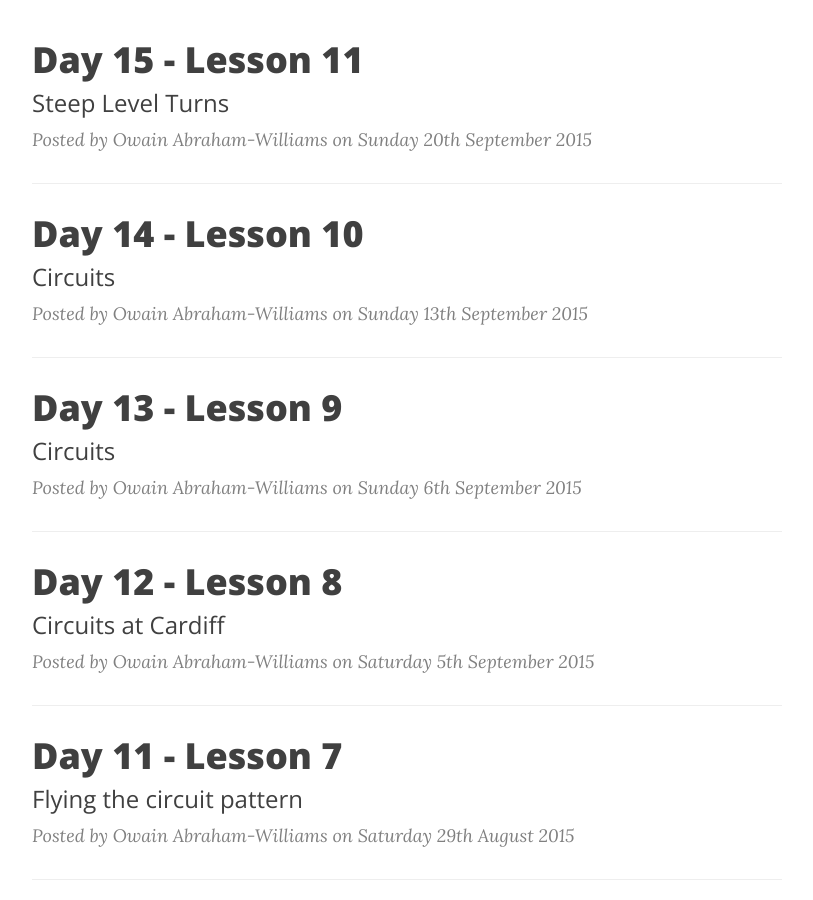
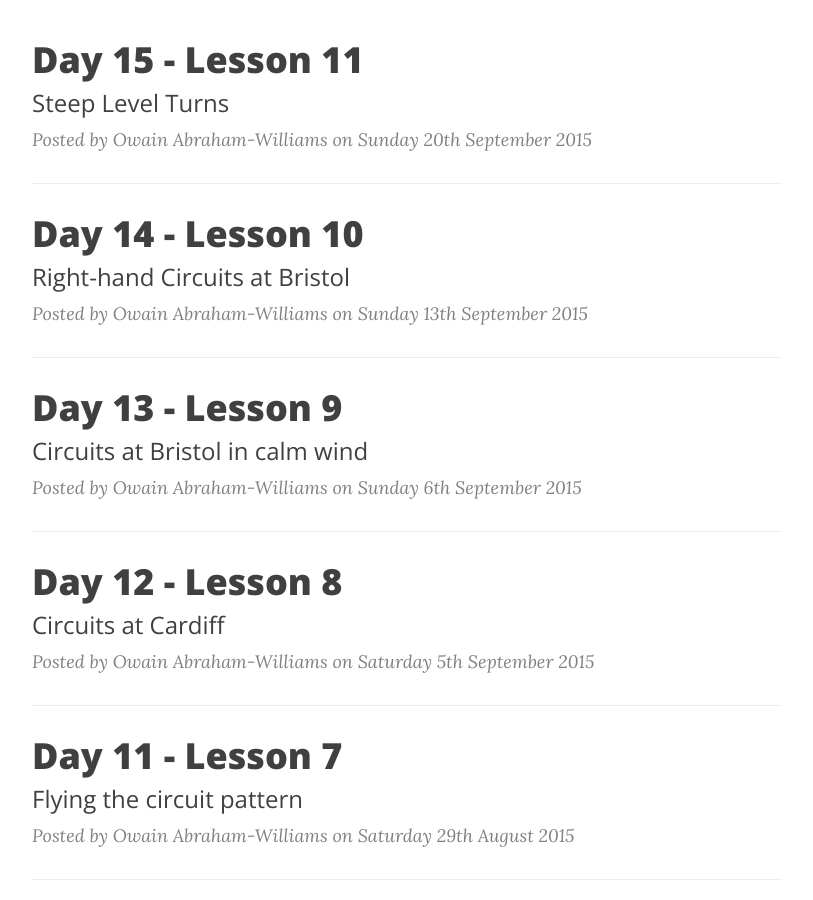
Before and after one commit to AnturGyffrous/hedfan.uk, a Jekyll site: the page built from index.html, in a window 1280 px wide and 900 px high, scrolled down 488 px. Shown: the whole window, without its empty margins (233-1046 px from the left). Built offline with Jekyll 4.4.1, drawn with Linux system fonts in a browser that asks for light colours; nearby versions of some CDN libraries; the list of posts is cut into pages by our own code.

Commit message:
Update subtitles.

```diff
--- a/_posts/2015-09-06-day-13-lesson-9.md
+++ b/_posts/2015-09-06-day-13-lesson-9.md
@@ -1,7 +1,7 @@
 ---
 layout:     post
 title:      "Day 13 - Lesson 9"
-subtitle:   "Circuits"
+subtitle:   "Circuits at Bristol in calm wind"
 date:       2015-09-06
 author:     "Owain Abraham-Williams"
 header-img: "img/2015-09-06-day-13-bg.jpg"
--- a/_posts/2015-09-13-day-14-lesson-10.md
+++ b/_posts/2015-09-13-day-14-lesson-10.md
@@ -1,7 +1,7 @@
 ---
 layout:     post
 title:      "Day 14 - Lesson 10"
-subtitle:   "Circuits"
+subtitle:   "Right-hand Circuits at Bristol"
 date:       2015-09-13
 author:     "Owain Abraham-Williams"
 header-img: "img/2015-09-13-day-14-bg.jpg"
```
